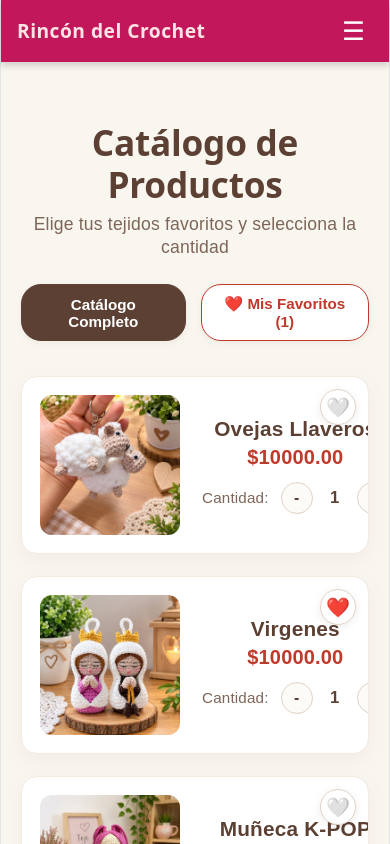
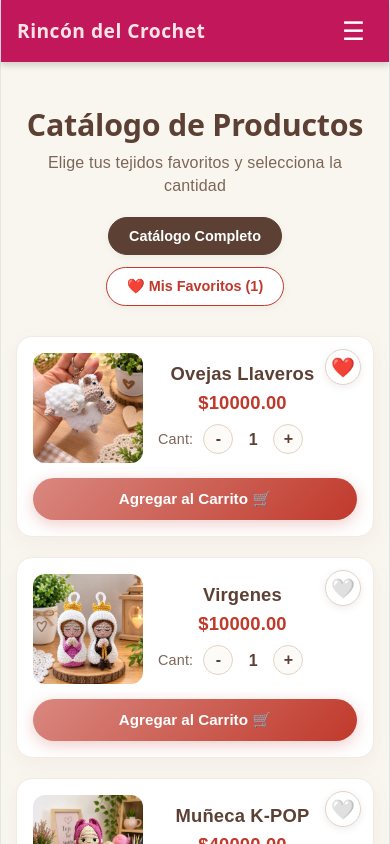
Before and after one commit to jsl261/Repo_Pre_Entrega_React, a React (Vite) app: page /productos in a window 390 px wide. Shown: the top 844 px of the page. Built offline with nearby package versions, Linux system fonts and the light colour scheme.

Commit message:
Corrige diseño responsivo en tarjetas de productos para mostrar correctamente el botón de agregar al carrito en móviles

```diff
--- a/src/views/ItemListContainer.jsx
+++ b/src/views/ItemListContainer.jsx
@@ -2,8 +2,8 @@ import React, { useState } from 'react';
 
 function ItemListContainer({ greeting, handleAddToCart }) {
   const [productos, setProductos] = useState([
-    { id: 1, nombre: 'Ovejas Llaveros', precio: 10000.00, img: '/images/Imagen1.jpeg', stock: 5, cantidad: 1, favorito: false },
-    { id: 2, nombre: 'Virgenes', precio: 10000.00, img: '/images/Imagen2.jpeg', stock: 4, cantidad: 1, favorito: true }, // Iniciamos con este en favorito para que lo pruebes
+    { id: 1, nombre: 'Ovejas Llaveros', precio: 10000.00, img: '/images/Imagen1.jpeg', stock: 5, cantidad: 1, favorito: true }, // Lo dejamos en favorito para probar
+    { id: 2, nombre: 'Virgenes', precio: 10000.00, img: '/images/Imagen2.jpeg', stock: 4, cantidad: 1, favorito: false },
     { id: 3, nombre: 'Muñeca K-POP', precio: 40000.00, img: '/images/Imagen3.jpeg', stock: 10, cantidad: 1, favorito: false },
     { id: 4, nombre: 'Sonajeros', precio: 20000.00, img: '/images/Imagen4.jpeg', stock: 10, cantidad: 1, favorito: false },
     { id: 5, nombre: 'Kit de Nacimiento', precio: 50000.00, img: '/images/Imagen5.jpeg', stock: 10, cantidad: 1, favorito: false },
@@ -47,16 +47,16 @@ function ItemListContainer({ greeting, handleAddToCart }) {
   const productosAMostrar = vistaActual === 'todos' ? productos : productosFavoritos;
 
   return (
-    <div style={{ padding: '40px 20px', maxWidth: '850px', margin: '0 auto', fontFamily: 'sans-serif', background: '#F9F6F0', minHeight: '80vh' }}>
+    <div style={{ padding: '30px 15px', maxWidth: '850px', margin: '0 auto', fontFamily: 'sans-serif', background: '#F9F6F0', minHeight: '80vh' }}>
 
-      {/* Título y subtítulo con espacio superior corregido para que no se peguen a la barra de navegación */}
-      <div style={{ textAlign: 'center', marginTop: '20px', marginBottom: '25px' }}>
-        <h2 style={{ color: '#5C4033', fontSize: '2.2rem', marginBottom: '8px', fontWeight: '800' }}>{greeting}</h2>
-        <p style={{ color: '#7D6658', fontSize: '1.1rem', margin: 0 }}>Elige tus tejidos favoritos y selecciona la cantidad</p>
+      {/* Título y subtítulo */}
+      <div style={{ textAlign: 'center', marginTop: '15px', marginBottom: '20px' }}>
+        <h2 style={{ color: '#5C4033', fontSize: '1.9rem', marginBottom: '8px', fontWeight: '800' }}>{greeting}</h2>
+        <p style={{ color: '#7D6658', fontSize: '1rem', margin: 0, padding: '0 10px' }}>Elige tus tejidos favoritos y selecciona la cantidad</p>
       </div>
 
-      {/* 🧭 Botones de Navegación / Pestañas (Catálogo vs Favoritos) */}
-      <div style={{ display: 'flex', justifyContent: 'center', gap: '15px', marginBottom: '35px' }}>
+      {/* Botones de Navegación */}
+      <div style={{ display: 'flex', justifyContent: 'center', gap: '12px', marginBottom: '30px', flexWrap: 'wrap' }}>
         <button
           type="button"
           onClick={() => setVistaActual('todos')}
@@ -64,11 +64,11 @@ function ItemListContainer({ greeting, handleAddToCart }) {
             background: vistaActual === 'todos' ? '#5C4033' : '#ffffff',
             color: vistaActual === 'todos' ? '#ffffff' : '#5C4033',
             border: '1px solid #5C4033',
-            padding: '10px 22px',
+            padding: '10px 20px',
             borderRadius: '20px',
             fontWeight: 'bold',
             cursor: 'pointer',
-            fontSize: '0.95rem',
+            fontSize: '0.9rem',
             boxShadow: '0 2px 8px rgba(0,0,0,0.05)'
           }}
         >
@@ -81,11 +81,11 @@ function ItemListContainer({ greeting, handleAddToCart }) {
             background: vistaActual === 'favoritos' ? '#C0392B' : '#ffffff',
             color: vistaActual === 'favoritos' ? '#ffffff' : '#C0392B',
             border: '1px solid #C0392B',
-            padding: '10px 22px',
+            padding: '10px 20px',
             borderRadius: '20px',
             fontWeight: 'bold',
             cursor: 'pointer',
-            fontSize: '0.95rem',
+            fontSize: '0.9rem',
             boxShadow: '0 2px 8px rgba(0,0,0,0.05)'
           }}
         >
@@ -93,15 +93,15 @@ function ItemListContainer({ greeting, handleAddToCart }) {
         </button>
       </div>
 
-      {/* Lista de Productos (Catálogo o Favoritos) */}
+      {/* Lista de Productos */}
       {productosAMostrar.length === 0 ? (
-        <div style={{ textAlign: 'center', padding: '40px', background: '#ffffff', borderRadius: '16px', border: '1px solid #F3EAE2' }}>
-          <p style={{ color: '#7D6658', fontSize: '1.1rem', margin: 0 }}>
+        <div style={{ textAlign: 'center', padding: '40px 20px', background: '#ffffff', borderRadius: '16px', border: '1px solid #F3EAE2' }}>
+          <p style={{ color: '#7D6658', fontSize: '1.05rem', margin: 0 }}>
             Aún no tienes productos marcados como favoritos. Haz clic en el corazón 🤍 de cualquier tejido para guardarlo aquí.
           </p>
         </div>
       ) : (
-        <div style={{ display: 'flex', flexDirection: 'column', gap: '22px' }}>
+        <div style={{ display: 'flex', flexDirection: 'column', gap: '20px' }}>
           {productosAMostrar.map((prod) => (
             <div
               key={prod.id}
@@ -112,14 +112,14 @@ function ItemListContainer({ greeting, handleAddToCart }) {
                 boxShadow: '0 6px 20px rgba(139, 90, 43, 0.06)',
                 border: '1px solid #F3EAE2',
                 display: 'flex',
-                flexDirection: 'row',
-                alignItems: 'center',
-                padding: '18px',
-                gap: '22px',
+                flexDirection: 'column', // En celulares se acomoda en columna vertical para que nada quede oculto
+                alignItems: 'stretch',
+                padding: '16px',
+                gap: '15px',
                 position: 'relative'
               }}
             >
-              {/* ❤️ Botón de Favorito */}
+              {/* ❤️️ Botón de Favorito */}
               <button
                 type="button"
                 onClick={() => toggleFavorito(prod.id)}
@@ -145,12 +145,13 @@ function ItemListContainer({ greeting, handleAddToCart }) {
                 {prod.favorito ? '❤️' : '🤍'}
               </button>
 
+              <div style={{ display: 'flex', flexDirection: 'row', gap: '15px', alignItems: 'center' }}>
                 {/* Imagen con zoom */}
                 <div
                   onClick={() => setSelectedImage(prod)}
                   style={{
-                  width: '140px',
-                  height: '140px',
+                    width: '110px',
+                    height: '110px',
                     borderRadius: '12px',
                     overflow: 'hidden',
                     flexShrink: 0,
@@ -163,39 +164,38 @@ function ItemListContainer({ greeting, handleAddToCart }) {
                   <img
                     src={prod.img}
                     alt={`Fotografía de ${prod.nombre} tejido a mano`}
-                  style={{ width: '100%', height: '100%', objectFit: 'cover', transition: 'transform 0.3s ease' }}
-                  onMouseOver={(e) => e.currentTarget.style.transform = 'scale(1.1)'}
-                  onMouseOut={(e) => e.currentTarget.style.transform = 'scale(1)'}
+                    style={{ width: '100%', height: '100%', objectFit: 'cover' }}
                   />
                 </div>
 
-              {/* Información */}
-              <div style={{ flexGrow: 1, paddingRight: '25px' }}>
-                <h3 style={{ margin: '0 0 6px 0', color: '#5C4033', fontSize: '1.3rem', fontWeight: '700' }}>{prod.nombre}</h3>
-                <p style={{ color: '#C0392B', fontWeight: 'bold', fontSize: '1.25rem', margin: '0 0 12px 0' }}>${prod.precio.toFixed(2)}</p>
+                {/* Información básica */}
+                <div style={{ flexGrow: 1, paddingRight: '30px' }}>
+                  <h3 style={{ margin: '0 0 6px 0', color: '#5C4033', fontSize: '1.15rem', fontWeight: '700' }}>{prod.nombre}</h3>
+                  <p style={{ color: '#C0392B', fontWeight: 'bold', fontSize: '1.15rem', margin: '0 0 10px 0' }}>${prod.precio.toFixed(2)}</p>
 
                   {/* Selector de Cantidad */}
-                <div style={{ display: 'flex', alignItems: 'center', gap: '12px' }}>
-                  <span style={{ fontSize: '0.95rem', color: '#7D6658', fontWeight: '500' }}>Cantidad:</span>
+                  <div style={{ display: 'flex', alignItems: 'center', gap: '10px' }}>
+                    <span style={{ fontSize: '0.9rem', color: '#7D6658', fontWeight: '500' }}>Cant:</span>
                     <button
                       type="button"
                       onClick={() => restarCantidad(prod.id)}
-                    style={{ width: '32px', height: '32px', borderRadius: '50%', border: '1px solid #E2D2C5', background: '#FDFBF7', cursor: 'pointer', fontWeight: 'bold', color: '#5C4033', fontSize: '1rem' }}
+                      style={{ width: '30px', height: '30px', borderRadius: '50%', border: '1px solid #E2D2C5', background: '#FDFBF7', cursor: 'pointer', fontWeight: 'bold', color: '#5C4033', fontSize: '1rem' }}
                     >
                       -
                     </button>
-                  <span style={{ fontSize: '1.05rem', fontWeight: 'bold', minWidth: '20px', textAlign: 'center', color: '#5C4033' }}>{prod.cantidad}</span>
+                    <span style={{ fontSize: '1rem', fontWeight: 'bold', minWidth: '20px', textAlign: 'center', color: '#5C4033' }}>{prod.cantidad}</span>
                     <button
                       type="button"
                       onClick={() => sumarCantidad(prod.id)}
-                    style={{ width: '32px', height: '32px', borderRadius: '50%', border: '1px solid #E2D2C5', background: '#FDFBF7', cursor: 'pointer', fontWeight: 'bold', color: '#5C4033', fontSize: '1rem' }}
+                      style={{ width: '30px', height: '30px', borderRadius: '50%', border: '1px solid #E2D2C5', background: '#FDFBF7', cursor: 'pointer', fontWeight: 'bold', color: '#5C4033', fontSize: '1rem' }}
                     >
                       +
                     </button>
                   </div>
                 </div>
+              </div>
 
-              {/* Botón de Comprar */}
+              {/* Botón de Comprar a lo ancho en celulares */}
               <div>
                 <button
                   type="button"
@@ -214,17 +214,17 @@ function ItemListContainer({ greeting, handleAddToCart }) {
                   style={{
                     background: 'linear-gradient(135deg, #D98880 0%, #C0392B 100%)',
                     color: 'white',
-                    padding: '12px 24px',
+                    padding: '12px 20px',
                     borderRadius: '25px',
                     border: 'none',
                     fontWeight: 'bold',
                     cursor: 'pointer',
                     boxShadow: '0 4px 15px rgba(192, 57, 43, 0.25)',
-                    whiteSpace: 'nowrap',
+                    width: '100%',
                     fontSize: '0.95rem'
                   }}
                 >
-                  Agregar 🛒
+                  Agregar al Carrito 🛒
                 </button>
               </div>
             </div>
@@ -244,7 +244,7 @@ function ItemListContainer({ greeting, handleAddToCart }) {
         >
           <div
             onClick={(e) => e.stopPropagation()}
-            style={{ background: '#ffffff', padding: '20px', borderRadius: '20px', maxWidth: '500px', width: '100%', textAlign: 'center', position: 'relative' }}
+            style={{ background: '#ffffff', padding: '20px', borderRadius: '20px', maxWidth: '400px', width: '100%', textAlign: 'center', position: 'relative' }}
           >
             <button
               onClick={() => setSelectedImage(null)}
@@ -253,7 +253,7 @@ function ItemListContainer({ greeting, handleAddToCart }) {
               ✕
             </button>
             <h3 style={{ color: '#5C4033', margin: '0 0 15px 0' }}>{selectedImage.nombre}</h3>
-            <div style={{ width: '100%', height: '350px', borderRadius: '12px', overflow: 'hidden', marginBottom: '15px' }}>
+            <div style={{ width: '100%', height: '300px', borderRadius: '12px', overflow: 'hidden', marginBottom: '15px' }}>
               <img src={selectedImage.img} alt={selectedImage.nombre} style={{ width: '100%', height: '100%', objectFit: 'cover' }} />
             </div>
             <p style={{ color: '#7D6658', fontSize: '1.1rem', margin: '0 0 20px 0', fontWeight: 'bold' }}>Precio: ${selectedImage.precio.toFixed(2)}</p>
```
Lines whose indentation alone changed are shown as unchanged.
